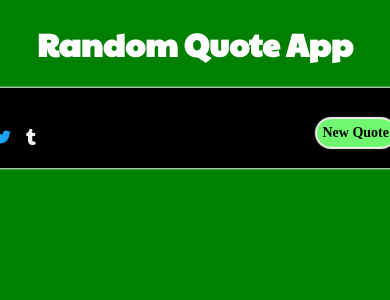
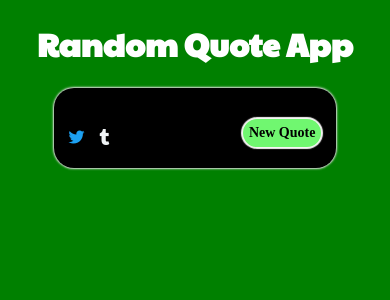
Before and after one commit to PJMantoss/quote_app, a React (Create React App) app: page / in a window 390 px wide. Shown: the top 300 px of the page. Built offline with nearby package versions, Linux system fonts and the light colour scheme; no server answers; a web font is replaced by a local one.

Commit message:
update styling

```diff
--- a/src/App.css
+++ b/src/App.css
@@ -24,6 +24,12 @@ body {
   padding: 1px 15px;
   border-radius: 20px;
   box-shadow: 0px 0px 2px 1px rgb(224, 223, 223);
+}
+
+@media (max-width: 500px){
+  #quote-box {
+    width: 80%;
+  }
 }
 
 .title {
```
